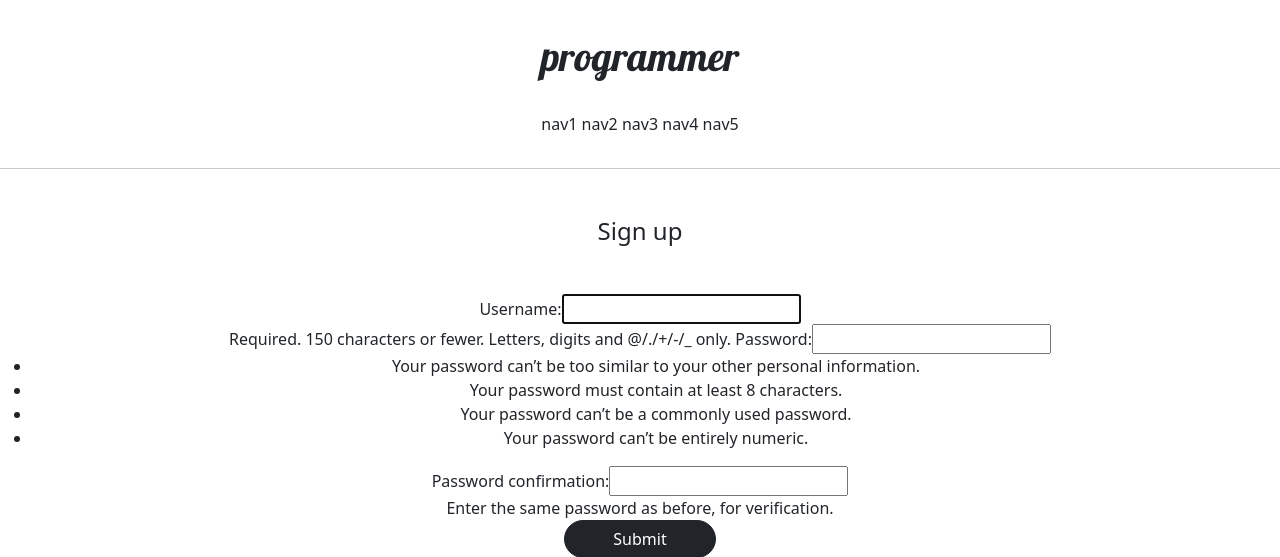
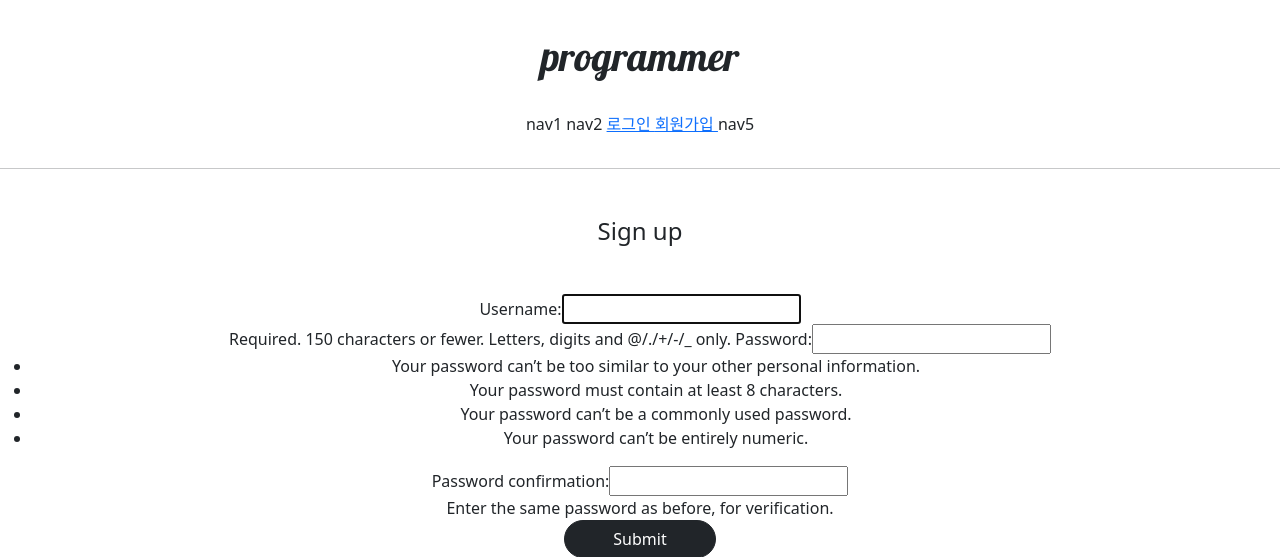
Before and after one commit to misojun50/git_mytest, a Django app: page /accounts/create/ in a window 1280 px wide. Shown: the top 557 px of the page. Run offline with Django 3.2, Linux system fonts and the light colour scheme; parts of the project's set-up code (start-up, migrations or seed data) failed here and were passed over.

Commit message:
7/15 commit1

```diff
--- a/templates/header.html
+++ b/templates/header.html
@@ -6,8 +6,28 @@
     <div class="main_marge">
         <span>nav1</span>
         <span>nav2</span>
-        <span>nav3</span>
-        <span>nav4</span>
+{#  로그인 안한 사용자에게만 보여야함    #}
+        {%  if not user.is_authenticated %}
+        <span>
+            <a href="{% url 'accountapp:login' %}">
+                로그인
+            </a>
+{#      알아서 경로를 잡아줌      #}
+        </span>
+        <span>
+            <a href="{% url 'accountapp:create' %}">
+                회원가입
+            </a>
+        </span>
+{#  END      #}
+        {% else %}
+        <span>
+            <a href="{% url "accountapp:logout" %}">
+                로그아웃
+            </a>
+        </span>
+        {% endif %}
+{#  endfor처럼 명시를 해줘야함  #}
         <span>nav5</span>
     </div>
 
```
